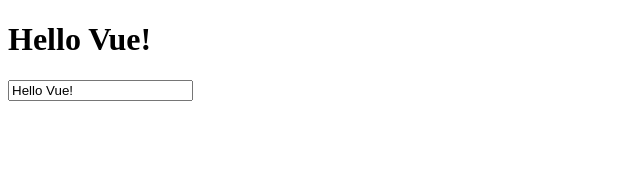
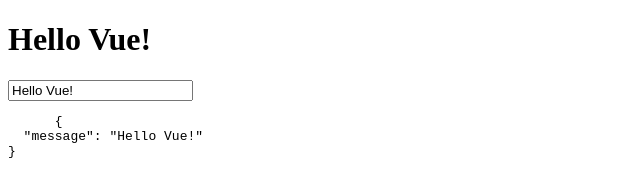
Before and after one commit to IChurnCode/learningVue, a plain HTML site: page index.html in a window 1280 px wide. Shown: the whole page, without its empty margins (0-640 px from the left). Drawn offline with nearby package versions, Linux system fonts and the light colour scheme.

Commit message:
use  also to test how value changes on the fly

```diff
--- a/index.html
+++ b/index.html
@@ -8,6 +8,9 @@
   <div id="app">
     <h1>{{ message }}</h1>
     <input v-model="message">
+    <pre>
+      {{$data | json}}
+    </pre>
   </div>
 
   <script>
```
